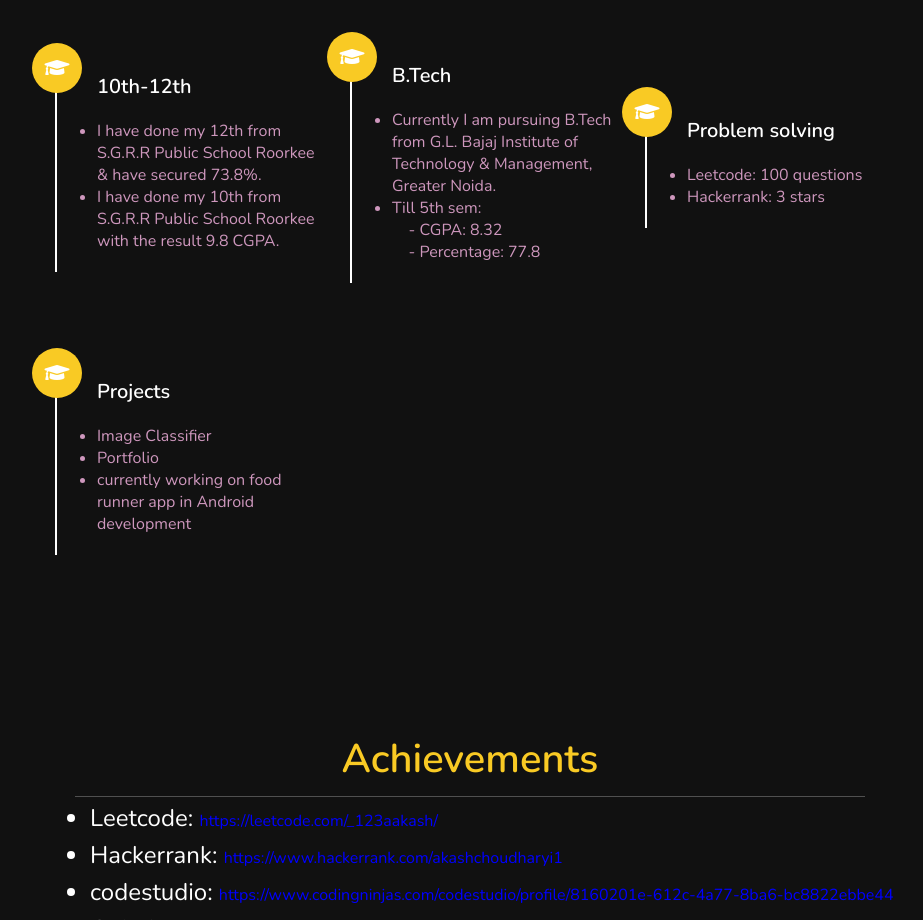
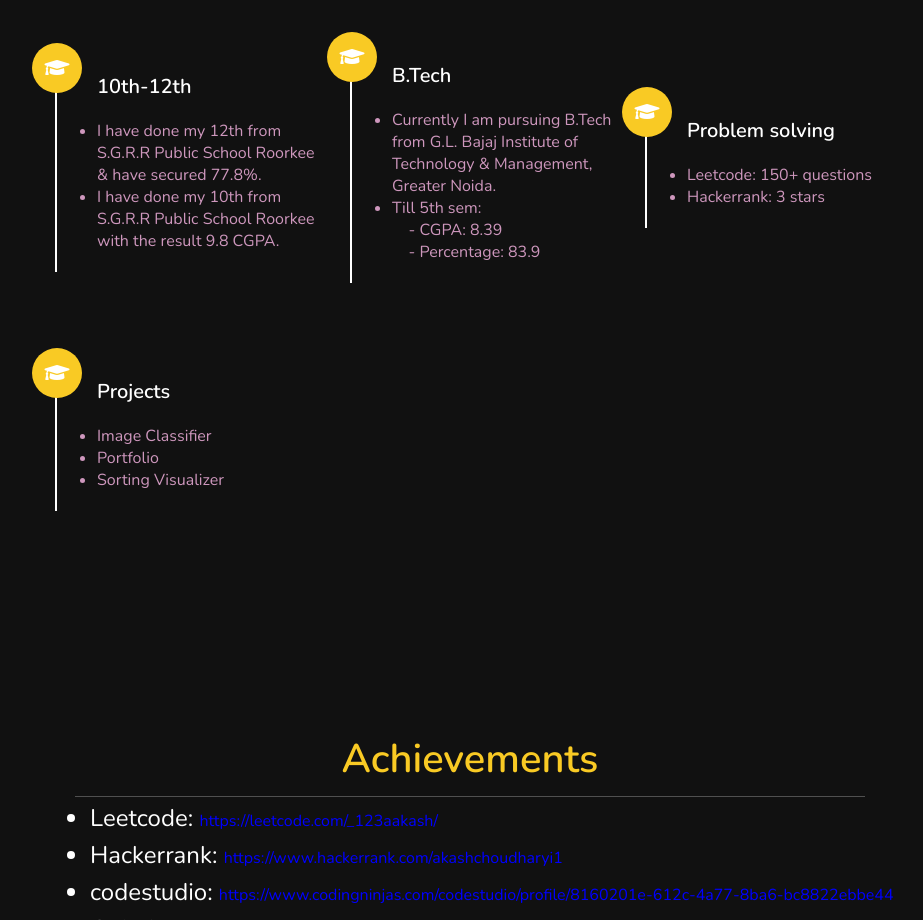
Before and after one commit to striveraakash/portfolio.github.io, a plain HTML site: page index.html in a window 1280 px wide. Shown: the part 1688-2608 px from the top of the page, without its empty margins (345-1268 px from the left). Drawn offline with nearby package versions, Linux system fonts and the light colour scheme.

Commit message:
Update index.html

```diff
--- a/index.html
+++ b/index.html
@@ -101,7 +101,7 @@
         <!--<span>2016,2019</span>-->
         <h3>10th-12th</h3>
         <p>
-            <ul  style="color: rgb(206, 151, 189); font-size:medium;"> <li> I have done my 12th from S.G.R.R Public School Roorkee & have secured 73.8%.</li>
+            <ul  style="color: rgb(206, 151, 189); font-size:medium;"> <li> I have done my 12th from S.G.R.R Public School Roorkee & have secured 77.8%.</li>
                 <li>I have done my 10th from S.G.R.R Public School Roorkee with the result 9.8 CGPA.</li>
                 </ul>
         </p>
@@ -114,8 +114,8 @@
         <p>
             <ul  style="color: rgb(206, 151, 189); font-size:medium;"> <li>Currently I am pursuing B.Tech from G.L. Bajaj Institute of Technology & Management, Greater Noida.</li>
             <li>Till 5th sem:</li>
-            <div>&nbsp; &nbsp; - CGPA: 8.32</div>
-            <div>&nbsp; &nbsp; - Percentage: 77.8</div>
+            <div>&nbsp; &nbsp; - CGPA: 8.39</div>
+            <div>&nbsp; &nbsp; - Percentage: 83.9</div>
         </ul>
         </p>
     </div>
@@ -124,7 +124,7 @@
         <!--<span>2018</span>-->
         <h3>Problem solving</h3>
         <p>
-            <ul  style="color: rgb(206, 151, 189); font-size: medium;"> <li>Leetcode: 100 questions</li>
+            <ul  style="color: rgb(206, 151, 189); font-size: medium;"> <li>Leetcode: 150+ questions</li>
                 <li>Hackerrank: 3 stars</li>
             </ul>
         </p>
@@ -138,7 +138,7 @@
             <ul style="color: rgb(206, 151, 189); font-size:medium;">
                 <li>Image Classifier</li>
                 <li>Portfolio</li>
-                <li> currently working on food runner app in Android development</li>
+                <li> Sorting Visualizer</li>
             </ul>
         </p>
     </div>
```
